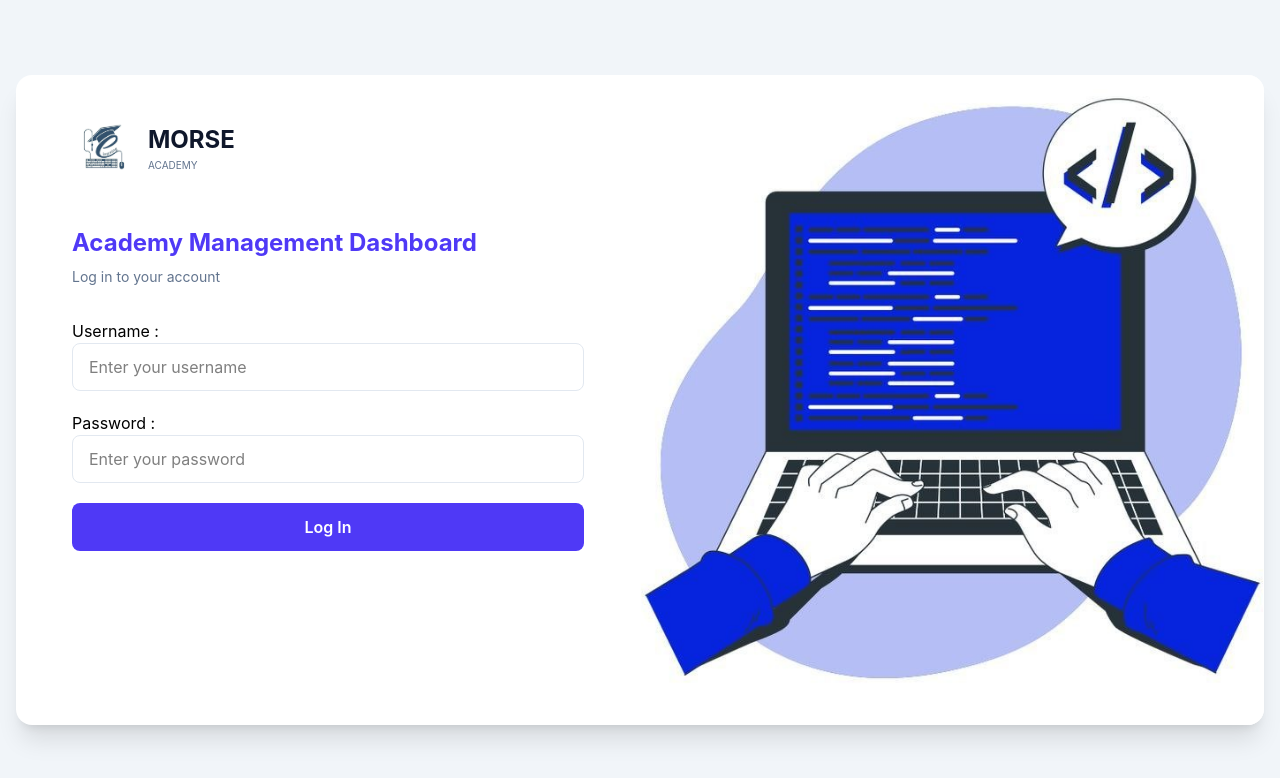
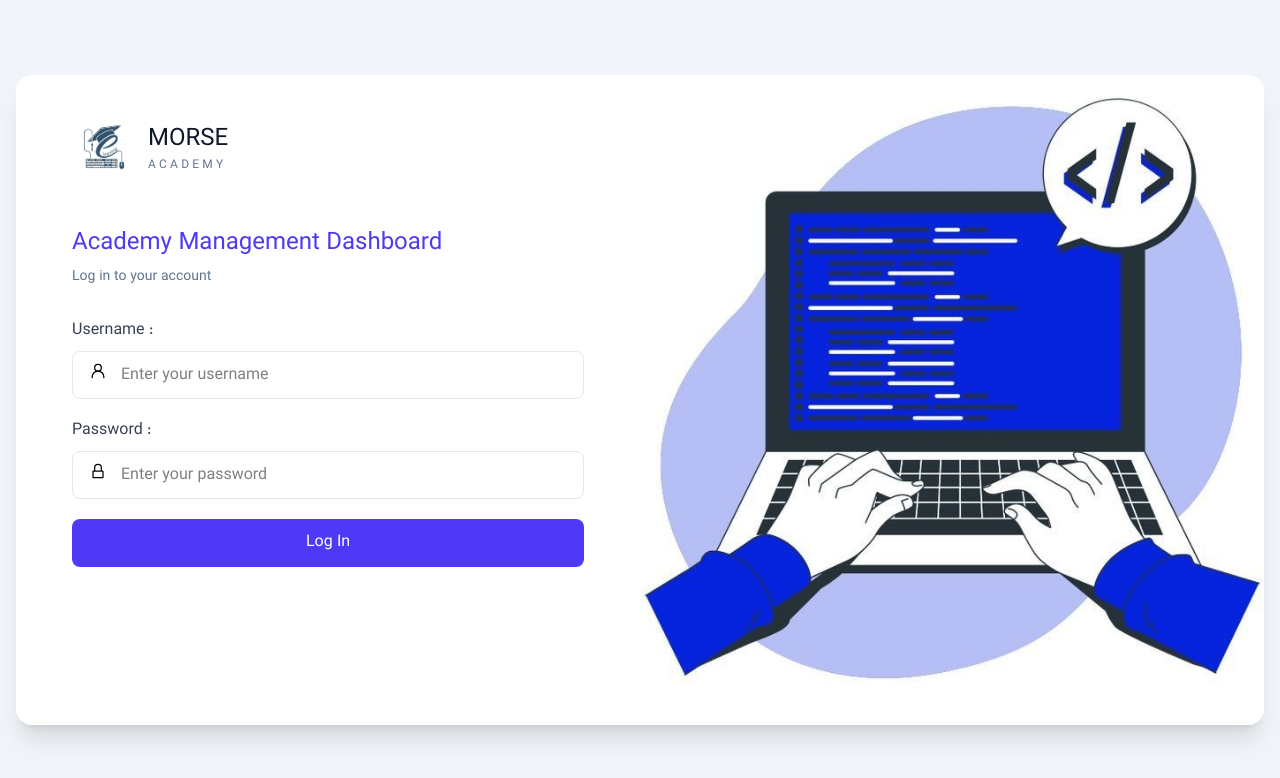
Before and after one commit to fatemeh-hn/Academy-morse, a website with bundled scripts: page pages/login.html in a window 1280 px wide. Built offline with nearby package versions, Linux system fonts and the light colour scheme.

Commit message:
add icons to input fields

```diff
--- a/input.css
+++ b/input.css
@@ -1 +1,17 @@
 @import "tailwindcss";
+
+@font-face {
+  font-family: "vazirmatn";
+  src: url("./assets/fonts/Vazirmatn-Regular.woff2") format("truetype");
+  font-weight: 400;
+}
+
+@font-face {
+  font-family: "vazirmatn";
+  src: url("./assets/fonts/Vazirmatn-Regular.woff2") format("truetype");
+  font-weight: 700;
+}
+
+body {
+  font-family: "vazirmatn", sans-serif;
+}
--- a/pages/login.html
+++ b/pages/login.html
@@ -27,7 +27,7 @@
           <div class="leading-none">
             <p class="text-2xl font-bold text-slate-900">MORSE</p>
 
-            <p class="text-[10px] text-slate-500 mt-1">ACADEMY</p>
+            <p class="text-[12px] text-slate-500 mt-1">A C A D E M Y</p>
           </div>
         </div>
 
@@ -41,7 +41,14 @@
 
         <form id="loginForm" class="space-y-5">
           <div>
-            <label for="username">Username :</label>
+            <label class="text-gray-700" for="username">Username :</label>
+            <div class="relative mt-2">
+
+              <img
+                src="../assets/user.svg"
+                alt=""
+                class="absolute left-4 top-2.5  w-5 h-5"
+              />
 
               <input
                 type="text"
@@ -49,12 +56,21 @@
                 name="username"
                 autocomplete="username"
                 placeholder="Enter your username"
-              class="w-full h-12 px-4 rounded-lg border border-slate-200"
+                class="w-full h-12 pl-12 pr-4 rounded-lg border border-slate-200 outline-none focus:border-indigo-600"
               />
+            </div>
           </div>
 
           <div>
-            <label for="password">Password :</label>
+            <label class="text-gray-700" for="password">Password :</label>
+
+            <div class="relative mt-2">
+
+              <img
+                src="../assets/lock.svg"
+                alt=""
+                class="absolute left-4 top-2.5  w-5 h-5"
+              />
 
               <input
                 type="password"
@@ -62,8 +78,9 @@
                 name="password"
                 autocomplete="current-password"
                 placeholder="Enter your password"
-              class="w-full h-12 px-4 rounded-lg border border-slate-200"
+                class="w-full h-12 pl-12 pr-4 rounded-lg border border-slate-200 outline-none focus:border-indigo-600"
               />
+            </div>
           </div>
 
           <button
@@ -73,7 +90,7 @@
           >
             Log In
           </button>
-          <p id="loginError" class="hidden text-sm "></p>
+          <p id="loginError" class="hidden text-sm"></p>
         </form>
       </section>
 
```
Also changed, not shown: assets/fonts/Vazirmatn-Regular.woff2 (added), assets/lock.svg (added), assets/user.svg (added), output.css. Lines whose indentation alone changed are shown as unchanged.
